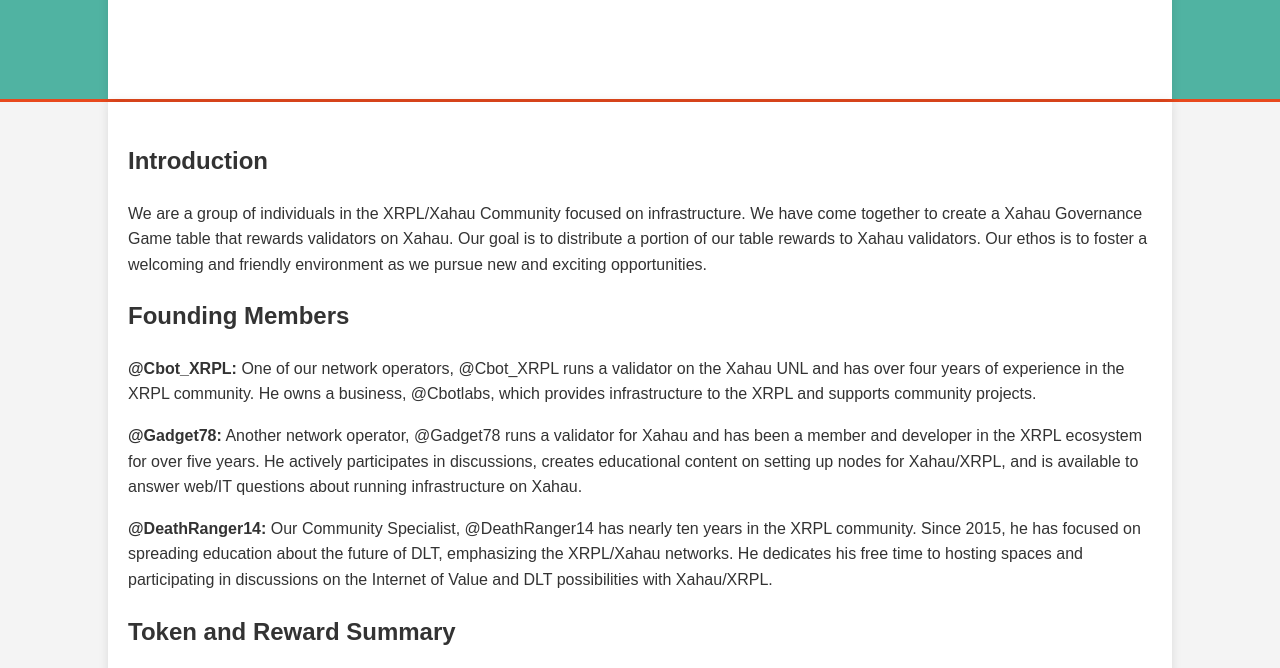
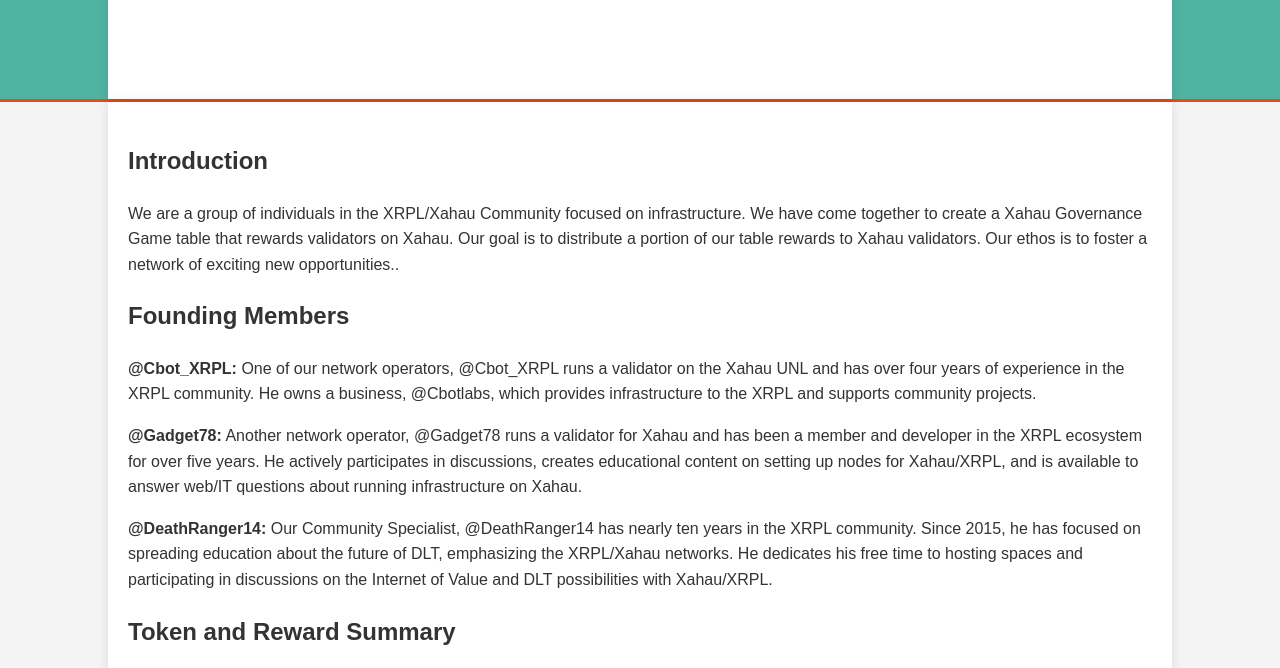
Before and after one commit to Cbot-XRPL/Xahau-infrastructure-Table, a plain HTML site: page index.html in a window 1280 px wide. Shown: the part 115-783 px from the top of the page. Drawn offline with Linux system fonts and the light colour scheme.

Commit message:
Update index.html

```diff
--- a/index.html
+++ b/index.html
@@ -90,7 +90,7 @@
     <div class="container">
         <section id="introduction">
             <h2>Introduction</h2>
-            <p>We are a group of individuals in the XRPL/Xahau Community focused on infrastructure. We have come together to create a Xahau Governance Game table that rewards validators on Xahau. Our goal is to distribute a portion of our table rewards to Xahau validators. Our ethos is to foster a welcoming and friendly environment as we pursue new and exciting opportunities.</p>
+            <p>We are a group of individuals in the XRPL/Xahau Community focused on infrastructure. We have come together to create a Xahau Governance Game table that rewards validators on Xahau. Our goal is to distribute a portion of our table rewards to Xahau validators. Our ethos is to foster a network of exciting new opportunities..</p>
         </section>
 
         <section id="members">
```
